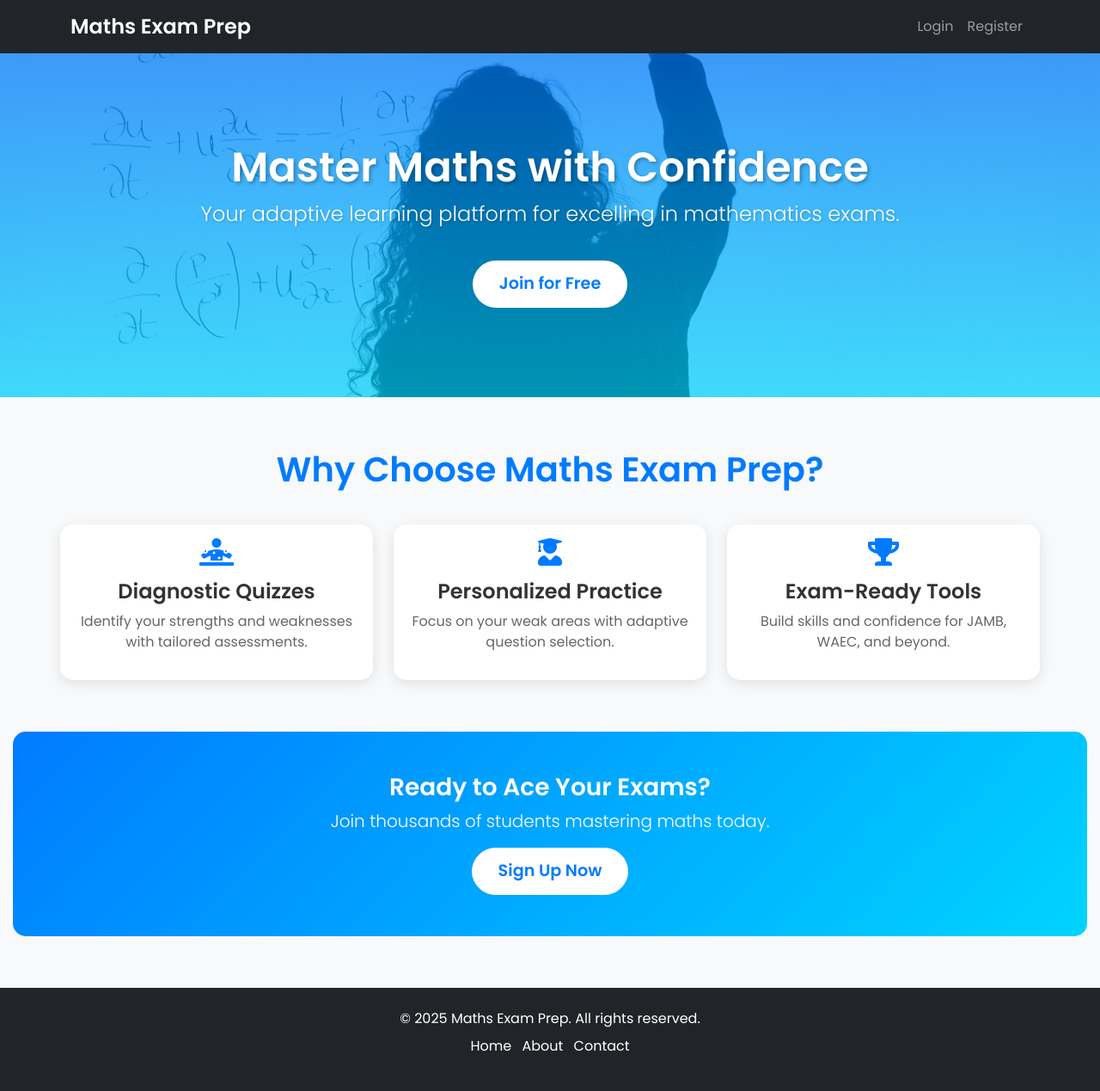
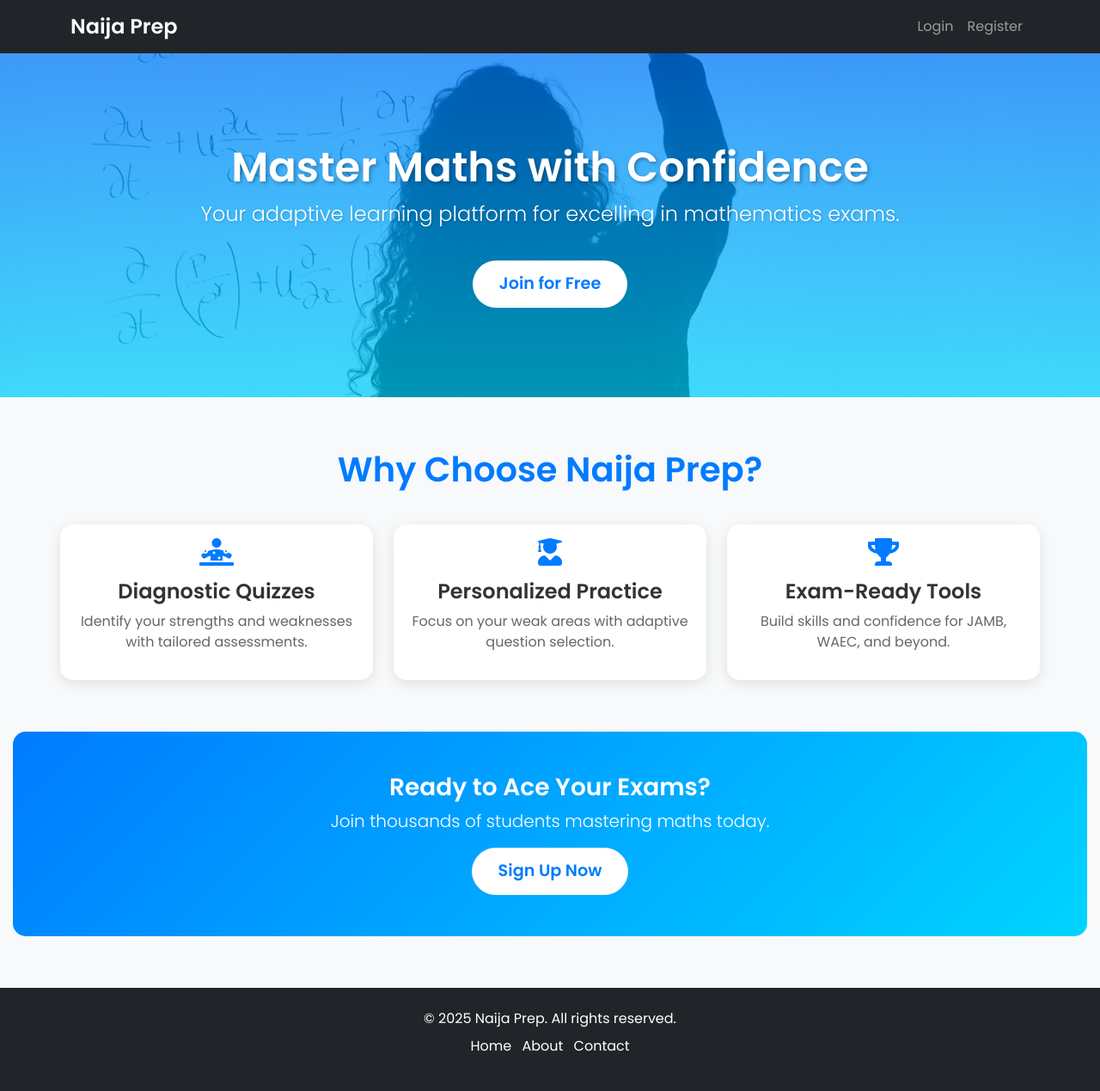
Before and after one commit to Manirmaths/Naijaprep, a Flask app: page / in a window 1280 px wide. Shown: the whole page at 86% size. Run offline with Flask 3, Linux system fonts and the light colour scheme.

Commit message:
Initial Flask app setup

```diff
--- a/app/templates/change_password.html
+++ b/app/templates/change_password.html
@@ -3,7 +3,7 @@
 <head>
     <meta charset="UTF-8">
     <meta name="viewport" content="width=device-width, initial-scale=1.0">
-    <title>Change Password - Maths Exam Prep</title>
+    <title>Change Password - Naija Prep</title>
     <link href="https://cdn.jsdelivr.net/npm/bootstrap@5.3.3/dist/css/bootstrap.min.css" rel="stylesheet" integrity="sha384-QWTKZyjpPEjISv5WaRU9OFeRpok6YctnYmDr5pNlyT2bRjXh0JMhjY6hW+ALEwIH" crossorigin="anonymous">
     <link href="https://fonts.googleapis.com/css2?family=Poppins:wght@300;400;600&display=swap" rel="stylesheet">
     <style>
@@ -72,7 +72,7 @@
 <body>
     <nav class="navbar navbar-expand-lg navbar-dark bg-dark">
         <div class="container">
-            <a class="navbar-brand" href="{{ url_for('home') }}">Maths Exam Prep</a>
+            <a class="navbar-brand" href="{{ url_for('home') }}">Naija Prep</a>
             <button class="navbar-toggler" type="button" data-bs-toggle="collapse" data-bs-target="#navbarNav" aria-controls="navbarNav" aria-expanded="false" aria-label="Toggle navigation menu">
                 <span class="navbar-toggler-icon"></span>
             </button>
@@ -118,7 +118,7 @@
     </div>
 
     <footer>
-        <p>© 2025 Maths Exam Prep. All rights reserved.</p>
+        <p>© 2025 Naija Prep. All rights reserved.</p>
     </footer>
 
     <script src="https://cdn.jsdelivr.net/npm/bootstrap@5.3.3/dist/js/bootstrap.bundle.min.js" integrity="sha384-YvpcrYf0tY3lHB60NNkmXc5s9fDVZLESaAA55NDzOxhy9GkcIdslK1eN7N6jIeHz" crossorigin="anonymous"></script>
--- a/app/templates/dashboard.html
+++ b/app/templates/dashboard.html
@@ -3,7 +3,7 @@
 <head>
     <meta charset="UTF-8">
     <meta name="viewport" content="width=device-width, initial-scale=1.0">
-    <title>Dashboard - Maths Exam Prep</title>
+    <title>Dashboard - Naija Prep</title>
     <link href="https://cdn.jsdelivr.net/npm/bootstrap@5.3.3/dist/css/bootstrap.min.css" rel="stylesheet">
     <link href="https://fonts.googleapis.com/css2?family=Poppins:wght@300;400;600&display=swap" rel="stylesheet">
     <!-- MathJax for LaTeX rendering -->
@@ -170,7 +170,7 @@
     <!-- Navbar -->
     <nav class="navbar navbar-expand-lg navbar-dark">
         <div class="container">
-            <a class="navbar-brand" href="{{ url_for('home') }}">Maths Exam Prep</a>
+            <a class="navbar-brand" href="{{ url_for('home') }}">Naija Prep</a>
             <button class="navbar-toggler" type="button" data-bs-toggle="collapse" data-bs-target="#navbarNav" aria-controls="navbarNav" aria-expanded="false" aria-label="Toggle navigation">
                 <span class="navbar-toggler-icon"></span>
             </button>
@@ -255,7 +255,7 @@
     <!-- Footer -->
     <footer class="footer text-center mt-auto py-4">
         <div class="container">
-            <p class="mb-1">© 2025 Maths Exam Prep. All rights reserved.</p>
+            <p class="mb-1">© 2025 Naija Prep. All rights reserved.</p>
             <p><a href="#" class="text-white text-decoration-none">Privacy Policy</a> | <a href="#" class="text-white text-decoration-none">Terms of Service</a></p>
         </div>
     </footer>
--- a/app/templates/home.html
+++ b/app/templates/home.html
@@ -4,7 +4,7 @@
 <head>
     <meta charset="UTF-8">
     <meta name="viewport" content="width=device-width, initial-scale=1.0">
-    <title>Maths Exam Prep</title>
+    <title>Naija Prep</title>
     <link href="https://cdn.jsdelivr.net/npm/bootstrap@5.3.3/dist/css/bootstrap.min.css" rel="stylesheet" integrity="sha384-QWTKZyjpPEjISv5WaRU9OFeRpok6YctnYmDr5pNlyT2bRjXh0JMhjY6hW+ALEwIH" crossorigin="anonymous">
     <link href="https://fonts.googleapis.com/css2?family=Poppins:wght@300;400;600&display=swap" rel="stylesheet">
     <link rel="stylesheet" href="https://cdnjs.cloudflare.com/ajax/libs/font-awesome/5.15.4/css/all.min.css" integrity="sha512-1ycn6IcaQQ40/MKBW2W4Rhis/DbILU74C1vSrLJxCq57o941Ym01SwNsOMqvEBFlcgUa6xLiPY/NS5R+E6ztJQ==" crossorigin="anonymous" referrerpolicy="no-referrer" />
@@ -33,7 +33,7 @@
 <body>
     <nav class="navbar navbar-expand-lg navbar-dark bg-dark">
         <div class="container">
-            <a class="navbar-brand" href="{{ url_for('home') }}">Maths Exam Prep</a>
+            <a class="navbar-brand" href="{{ url_for('home') }}">Naija Prep</a>
             <button class="navbar-toggler" type="button" data-bs-toggle="collapse" data-bs-target="#navbarNav" aria-controls="navbarNav" aria-expanded="false" aria-label="Toggle navigation menu">
                 <span class="navbar-toggler-icon"></span>
             </button>
@@ -63,7 +63,7 @@
         </div>
     </section>
     <section class="features-section container">
-        <h2 class="text-center">Why Choose Maths Exam Prep?</h2>
+        <h2 class="text-center">Why Choose Naija Prep?</h2>
         <div class="row text-center">
             <div class="col-md-4">
                 <div class="feature-card p-3">
@@ -105,7 +105,7 @@
     </section>
     <footer class="bg-dark text-white py-4">
         <div class="container text-center">
-            <p class="mb-2">&copy; 2025 Maths Exam Prep. All rights reserved.</p>
+            <p class="mb-2">&copy; 2025 Naija Prep. All rights reserved.</p>
             <ul class="list-inline">
                 <li class="list-inline-item"><a href="{{ url_for('home') }}" class="text-white">Home</a></li>
                 <li class="list-inline-item"><a href="#" class="text-white">About</a></li>
--- a/app/templates/login.html
+++ b/app/templates/login.html
@@ -3,7 +3,7 @@
 <head>
     <meta charset="UTF-8">
     <meta name="viewport" content="width=device-width, initial-scale=1.0">
-    <title>Login - Maths Exam Prep</title>
+    <title>Login - Naija Prep</title>
     <link href="https://cdn.jsdelivr.net/npm/bootstrap@5.3.3/dist/css/bootstrap.min.css" rel="stylesheet" integrity="sha384-QWTKZyjpPEjISv5WaRU9OFeRpok6YctnYmDr5pNlyT2bRjXh0JMhjY6hW+ALEwIH" crossorigin="anonymous">
     <link href="https://fonts.googleapis.com/css2?family=Poppins:wght@300;400;600&display=swap" rel="stylesheet">
     <style>
@@ -77,7 +77,7 @@
 <body>
     <nav class="navbar navbar-expand-lg navbar-dark bg-dark">
         <div class="container">
-            <a class="navbar-brand" href="{{ url_for('home') }}">Maths Exam Prep</a>
+            <a class="navbar-brand" href="{{ url_for('home') }}">Naija Prep</a>
             <button class="navbar-toggler" type="button" data-bs-toggle="collapse" data-bs-target="#navbarNav" aria-controls="navbarNav" aria-expanded="false" aria-label="Toggle navigation menu">
                 <span class="navbar-toggler-icon"></span>
             </button>
@@ -127,7 +127,7 @@
     </div>
 
     <footer>
-        <p>© 2025 Maths Exam Prep. All rights reserved.</p>
+        <p>© 2025 Naija Prep. All rights reserved.</p>
     </footer>
 
     <script src="https://cdn.jsdelivr.net/npm/bootstrap@5.3.3/dist/js/bootstrap.bundle.min.js" integrity="sha384-YvpcrYf0tY3lHB60NNkmXc5s9fDVZLESaAA55NDzOxhy9GkcIdslK1eN7N6jIeHz" crossorigin="anonymous"></script>
--- a/app/templates/quiz.html
+++ b/app/templates/quiz.html
@@ -3,7 +3,7 @@
 <head>
   <meta charset="UTF-8">
   <meta name="viewport" content="width=device-width, initial-scale=1.0">
-  <title>Quiz - Maths Exam Prep</title>
+  <title>Quiz - Naija Prep</title>
   <link href="https://cdn.jsdelivr.net/npm/bootstrap@5.3.3/dist/css/bootstrap.min.css" rel="stylesheet">
   <link href="https://fonts.googleapis.com/css2?family=Poppins:wght@300;400;600&display=swap" rel="stylesheet">
   <!-- MathJax for LaTeX rendering -->
@@ -91,7 +91,7 @@
 
   <nav class="navbar navbar-expand-lg navbar-dark bg-dark">
     <div class="container">
-      <a class="navbar-brand" href="{{ url_for('home') }}">Maths Exam Prep</a>
+      <a class="navbar-brand" href="{{ url_for('home') }}">Naija Prep</a>
       <button class="navbar-toggler" type="button" data-bs-toggle="collapse" data-bs-target="#navbarNav" aria-controls="navbarNav" aria-expanded="false" aria-label="Toggle navigation">
           <span class="navbar-toggler-icon"></span>
       </button>
--- a/app/templates/register.html
+++ b/app/templates/register.html
@@ -3,7 +3,7 @@
 <head>
     <meta charset="UTF-8">
     <meta name="viewport" content="width=device-width, initial-scale=1.0">
-    <title>Register - Maths Exam Prep</title>
+    <title>Register - Naija Prep</title>
     <link href="https://cdn.jsdelivr.net/npm/bootstrap@5.3.3/dist/css/bootstrap.min.css" rel="stylesheet" integrity="sha384-QWTKZyjpPEjISv5WaRU9OFeRpok6YctnYmDr5pNlyT2bRjXh0JMhjY6hW+ALEwIH" crossorigin="anonymous">
     <link href="https://fonts.googleapis.com/css2?family=Poppins:wght@300;400;600&display=swap" rel="stylesheet">
     <style>
@@ -77,7 +77,7 @@
 <body>
     <nav class="navbar navbar-expand-lg navbar-dark bg-dark">
         <div class="container">
-            <a class="navbar-brand" href="{{ url_for('home') }}">Maths Exam Prep</a>
+            <a class="navbar-brand" href="{{ url_for('home') }}">Naija Prep</a>
             <button class="navbar-toggler" type="button" data-bs-toggle="collapse" data-bs-target="#navbarNav" aria-controls="navbarNav" aria-expanded="false" aria-label="Toggle navigation menu">
                 <span class="navbar-toggler-icon"></span>
             </button>
@@ -134,7 +134,7 @@
     </div>
 
     <footer>
-        <p>© 2025 Maths Exam Prep. All rights reserved.</p>
+        <p>© 2025 Naija Prep. All rights reserved.</p>
     </footer>
 
     <script src="https://cdn.jsdelivr.net/npm/bootstrap@5.3.3/dist/js/bootstrap.bundle.min.js" integrity="sha384-YvpcrYf0tY3lHB60NNkmXc5s9fDVZLESaAA55NDzOxhy9GkcIdslK1eN7N6jIeHz" crossorigin="anonymous"></script>
--- a/app/templates/reset_password.html
+++ b/app/templates/reset_password.html
@@ -3,7 +3,7 @@
 <head>
     <meta charset="UTF-8">
     <meta name="viewport" content="width=device-width, initial-scale=1.0">
-    <title>Reset Password - Maths Exam Prep</title>
+    <title>Reset Password - Naija Prep</title>
     <link href="https://cdn.jsdelivr.net/npm/bootstrap@5.3.3/dist/css/bootstrap.min.css" rel="stylesheet" integrity="sha384-QWTKZyjpPEjISv5WaRU9OFeRpok6YctnYmDr5pNlyT2bRjXh0JMhjY6hW+ALEwIH" crossorigin="anonymous">
     <link href="https://fonts.googleapis.com/css2?family=Poppins:wght@300;400;600&display=swap" rel="stylesheet">
     <style>
@@ -97,7 +97,7 @@
     </div>
 
     <footer>
-        <p>© 2025 Maths Exam Prep. All rights reserved.</p>
+        <p>© 2025 Naija Prep. All rights reserved.</p>
     </footer>
 
     <script src="https://cdn.jsdelivr.net/npm/bootstrap@5.3.3/dist/js/bootstrap.bundle.min.js" integrity="sha384-YvpcrYf0tY3lHB60NNkmXc5s9fDVZLESaAA55NDzOxhy9GkcIdslK1eN7N6jIeHz" crossorigin="anonymous"></script>
--- a/app/templates/reset_request.html
+++ b/app/templates/reset_request.html
@@ -3,7 +3,7 @@
 <head>
     <meta charset="UTF-8">
     <meta name="viewport" content="width=device-width, initial-scale=1.0">
-    <title>Reset Password - Maths Exam Prep</title>
+    <title>Reset Password - Naija Prep</title>
     <link href="https://cdn.jsdelivr.net/npm/bootstrap@5.3.3/dist/css/bootstrap.min.css" rel="stylesheet" integrity="sha384-QWTKZyjpPEjISv5WaRU9OFeRpok6YctnYmDr5pNlyT2bRjXh0JMhjY6hW+ALEwIH" crossorigin="anonymous">
     <link href="https://fonts.googleapis.com/css2?family=Poppins:wght@300;400;600&display=swap" rel="stylesheet">
     <style>
@@ -101,7 +101,7 @@
     </div>
 
     <footer>
-        <p>© 2025 Maths Exam Prep. All rights reserved.</p>
+        <p>© 2025 Naija Prep. All rights reserved.</p>
     </footer>
 
     <script src="https://cdn.jsdelivr.net/npm/bootstrap@5.3.3/dist/js/bootstrap.bundle.min.js" integrity="sha384-YvpcrYf0tY3lHB60NNkmXc5s9fDVZLESaAA55NDzOxhy9GkcIdslK1eN7N6jIeHz" crossorigin="anonymous"></script>
--- a/app/templates/results.html
+++ b/app/templates/results.html
@@ -2,7 +2,7 @@
 <html lang="en">
 <head>
     <meta charset="UTF-8">
-    <title>Quiz Results - Maths Exam Prep</title>
+    <title>Quiz Results - Naija Prep</title>
     <link href="https://cdn.jsdelivr.net/npm/bootstrap@5.3.3/dist/css/bootstrap.min.css" rel="stylesheet">
     <!-- MathJax for LaTeX rendering -->
     <script src="https://polyfill.io/v3/polyfill.min.js?features=es6"></script>
@@ -149,7 +149,7 @@
     <!-- Header/Navbar -->
     <nav class="navbar navbar-expand-lg navbar-dark bg-dark">
         <div class="container">
-            <a class="navbar-brand" href="{{ url_for('home') }}">Maths Exam Prep</a>
+            <a class="navbar-brand" href="{{ url_for('home') }}">Naija Prep</a>
             <button class="navbar-toggler" type="button" data-bs-toggle="collapse" data-bs-target="#navbarNav" aria-controls="navbarNav" aria-expanded="false" aria-label="Toggle navigation">
                 <span class="navbar-toggler-icon"></span>
             </button>
@@ -215,7 +215,7 @@
     <!-- Footer -->
     <footer class="footer text-center">
         <div class="container">
-            <p>© 2025 Maths Exam Prep. All rights reserved.</p>
+            <p>© 2025 Naija Prep. All rights reserved.</p>
             <p><a href="#" class="text-white text-decoration-none">Privacy Policy</a> | <a href="#" class="text-white text-decoration-none">Terms of Service</a></p>
         </div>
     </footer>
--- a/app/templates/review.html
+++ b/app/templates/review.html
@@ -3,7 +3,7 @@
 <head>
     <meta charset="UTF-8">
     <meta name="viewport" content="width=device-width, initial-scale=1.0">
-    <title>Review Questions - Maths Exam Prep</title>
+    <title>Review Questions - Naija Prep</title>
     <link href="https://cdn.jsdelivr.net/npm/bootstrap@5.3.3/dist/css/bootstrap.min.css" rel="stylesheet" integrity="sha384-QWTKZyjpPEjISv5WaRU9OFeRpok6YctnYmDr5pNlyT2bRjXh0JMhjY6hW+ALEwIH" crossorigin="anonymous">
     <link href="https://fonts.googleapis.com/css2?family=Poppins:wght@300;400;600&display=swap" rel="stylesheet">
     <!-- MathJax for LaTeX rendering -->
@@ -122,7 +122,7 @@
 <body>
     <nav class="navbar navbar-expand-lg navbar-dark bg-dark">
         <div class="container">
-            <a class="navbar-brand" href="{{ url_for('home') }}">Maths Exam Prep</a>
+            <a class="navbar-brand" href="{{ url_for('home') }}">Naija Prep</a>
             <button class="navbar-toggler" type="button" data-bs-toggle="collapse" data-bs-target="#navbarNav" aria-controls="navbarNav" aria-expanded="false" aria-label="Toggle navigation">
                 <span class="navbar-toggler-icon"></span>
             </button>
```
Also changed, not shown: instance/site.db.
